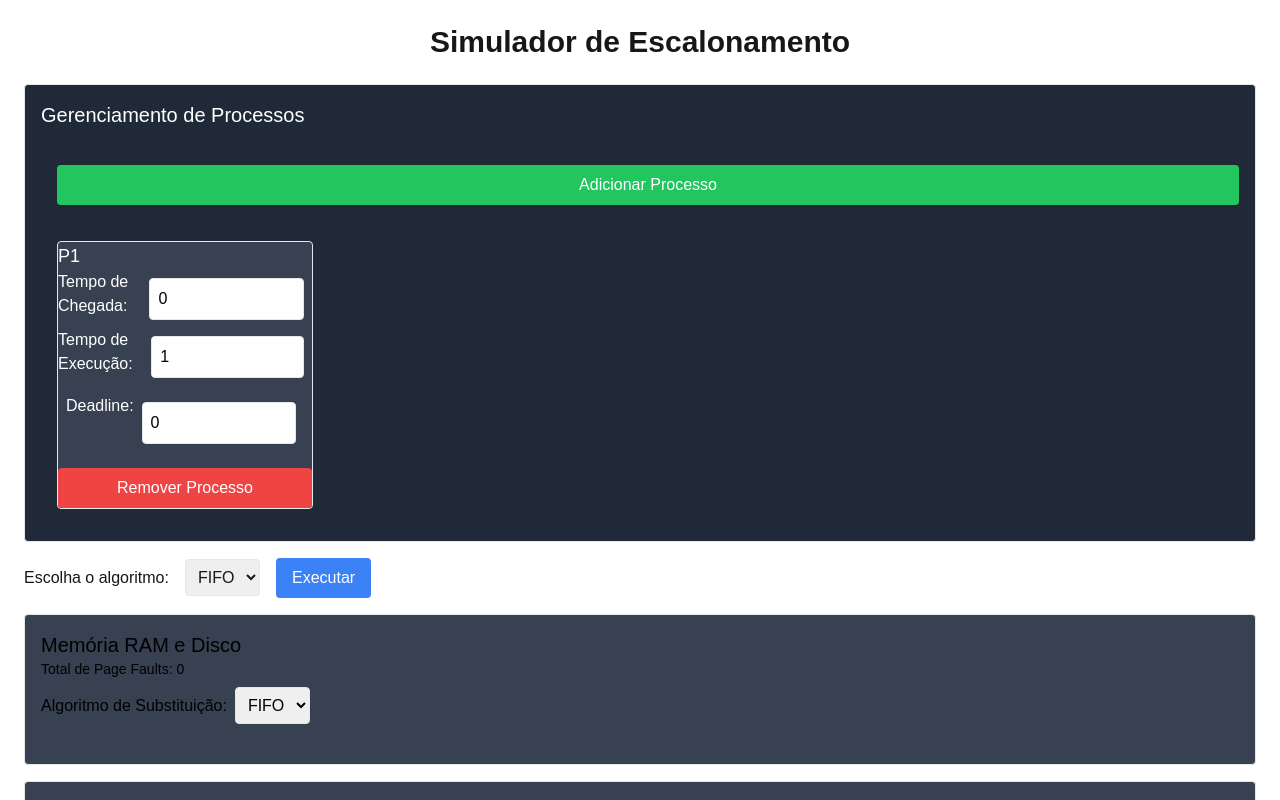
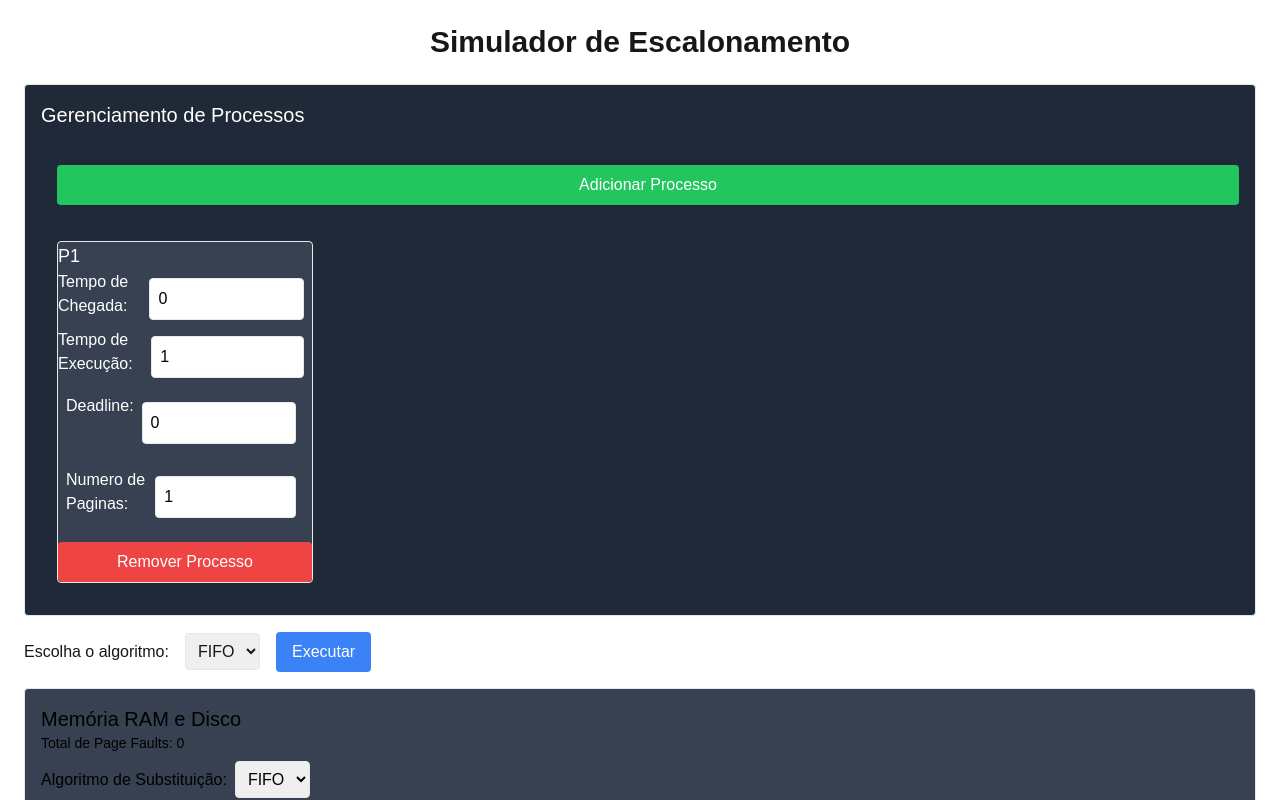
Before and after one commit to lucasjulio2003/Escalonador-de-processos---SO, a Next.js app: page / in a window 1280 px wide. Both pictures are taken after a click on the button "Adicionar Processo". Shown: the top 800 px of the page. Built offline with nearby package versions, Linux system fonts and the light colour scheme.

Commit message:
fix: add numPages in process-component

```diff
--- a/app/components/ProcessForm.tsx
+++ b/app/components/ProcessForm.tsx
@@ -89,6 +89,17 @@ export default function ProcessForm({ setProcesses }: Props) {
                   className="p-2 m-2 border rounded text-black w-full"
                 />
               </div>
+              <div className="flex flex-row justify-ce p-2">
+                <label>Numero de Paginas:</label>
+                <input
+                  type="number"
+                  value={process.numPages}
+                  onChange={(e) =>
+                    updateProcess(process.id, "numPages", Number(e.target.value))
+                  }
+                  className="p-2 m-2 border rounded text-black w-full"
+                />
+              </div>
             </div>
 
             <button
```
